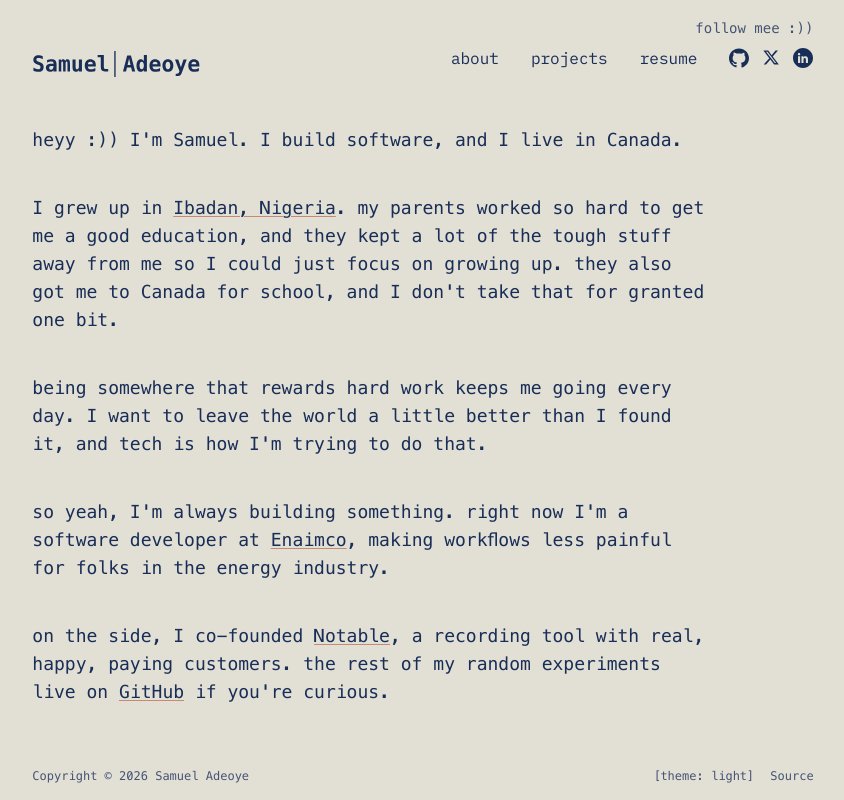
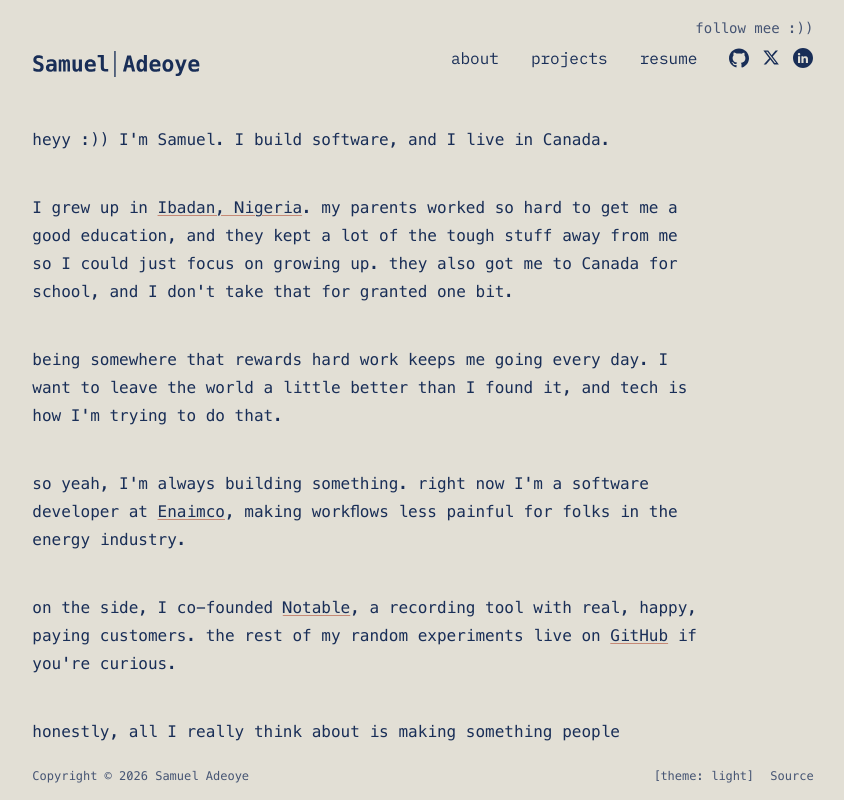
Before and after one commit to sam-ayo/me, a Next.js app: page /about in a window 1280 px wide. Shown: the top 800 px of the page, without its empty margins (217-1061 px from the left). Built offline with nearby package versions, Linux system fonts and the light colour scheme.

Commit message:
Make the tab text one size smaller
The about and project text is now 16px, the same as the resume text.
The project titles are now 18px.

```diff
--- a/src/components/mobile-tab-content.tsx
+++ b/src/components/mobile-tab-content.tsx
@@ -6,7 +6,7 @@ import ResumeContent from './resume-content';
 // The about tab reads as body text, so its paragraphs are larger than the
 // paragraphs of a blog post.
 export const AboutParagraph = (props: React.ComponentProps<'p'>) => (
-  <p className="my-10 text-lg/[1.75rem]" {...props} />
+  <p className="my-10 text-base/7" {...props} />
 );
 
 export function MobileTabContent() {
--- a/src/components/mobile-tab-layout.tsx
+++ b/src/components/mobile-tab-layout.tsx
@@ -13,7 +13,7 @@ export function MobileTabLayout({
 
   return (
     <div className="page-column flex-grow overflow-hidden pb-14">
-      {/* The tabs use 20px text and fill the column. Posts use smaller text,
+      {/* The tabs use 16px text and fill the column. Posts use smaller text,
           so a narrower measure keeps their lines readable. */}
       <div className="page-text">
         {isTabRoute ? (
--- a/src/components/projects-content.tsx
+++ b/src/components/projects-content.tsx
@@ -142,7 +142,7 @@ const ProjectPreview = ({ project }: { project: Project }) => {
               href={project.href}
               target="_blank"
               rel="noopener noreferrer"
-              className="text-xl font-semibold after:absolute after:inset-0 after:rounded-lg"
+              className="text-lg font-semibold after:absolute after:inset-0 after:rounded-lg"
             >
               {project.title}
             </Link>
@@ -184,7 +184,7 @@ const ProjectPreview = ({ project }: { project: Project }) => {
               )}
             </div>
           </div>
-          <p className="text-lg/[1.75rem] text-secondary">{project.description}</p>
+          <p className="text-base/7 text-secondary">{project.description}</p>
           <div className="flex flex-wrap gap-1.5">
             {project.tags.map((tag, index) => (
               <Badge
```
